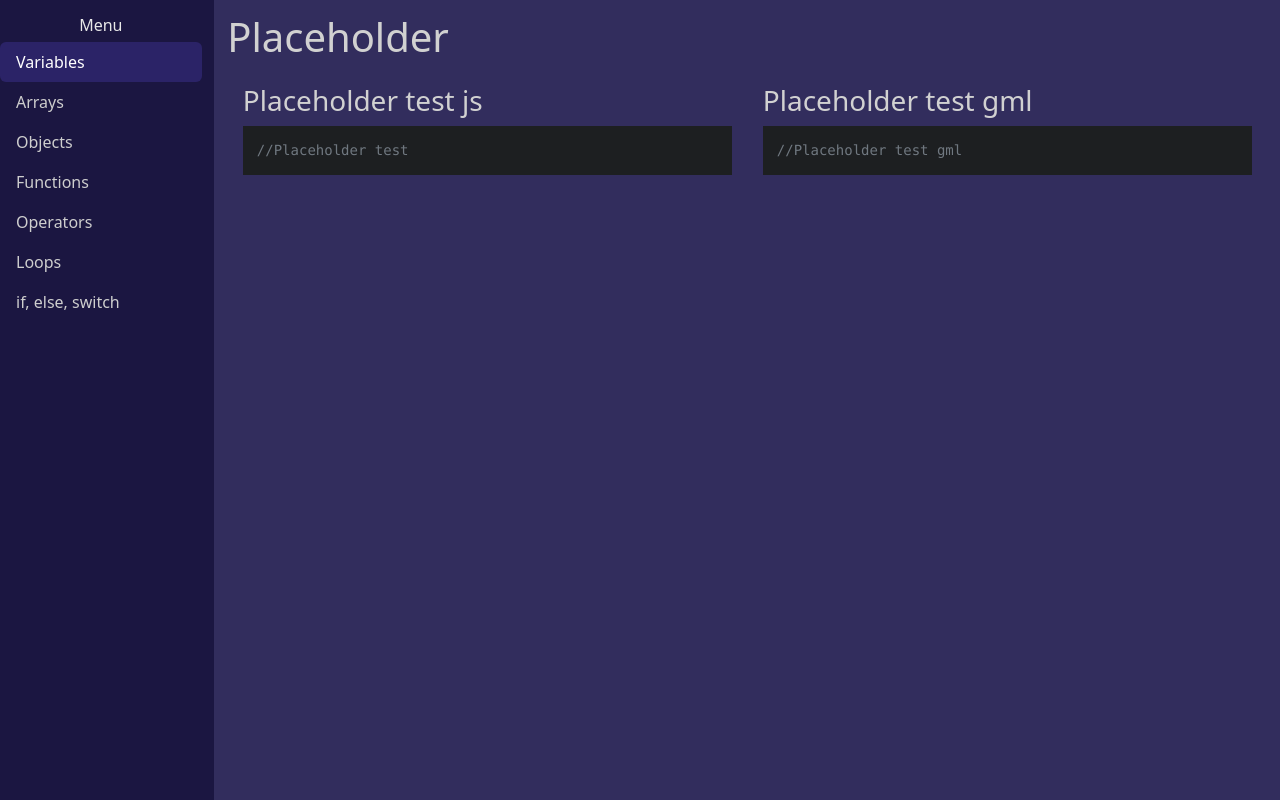
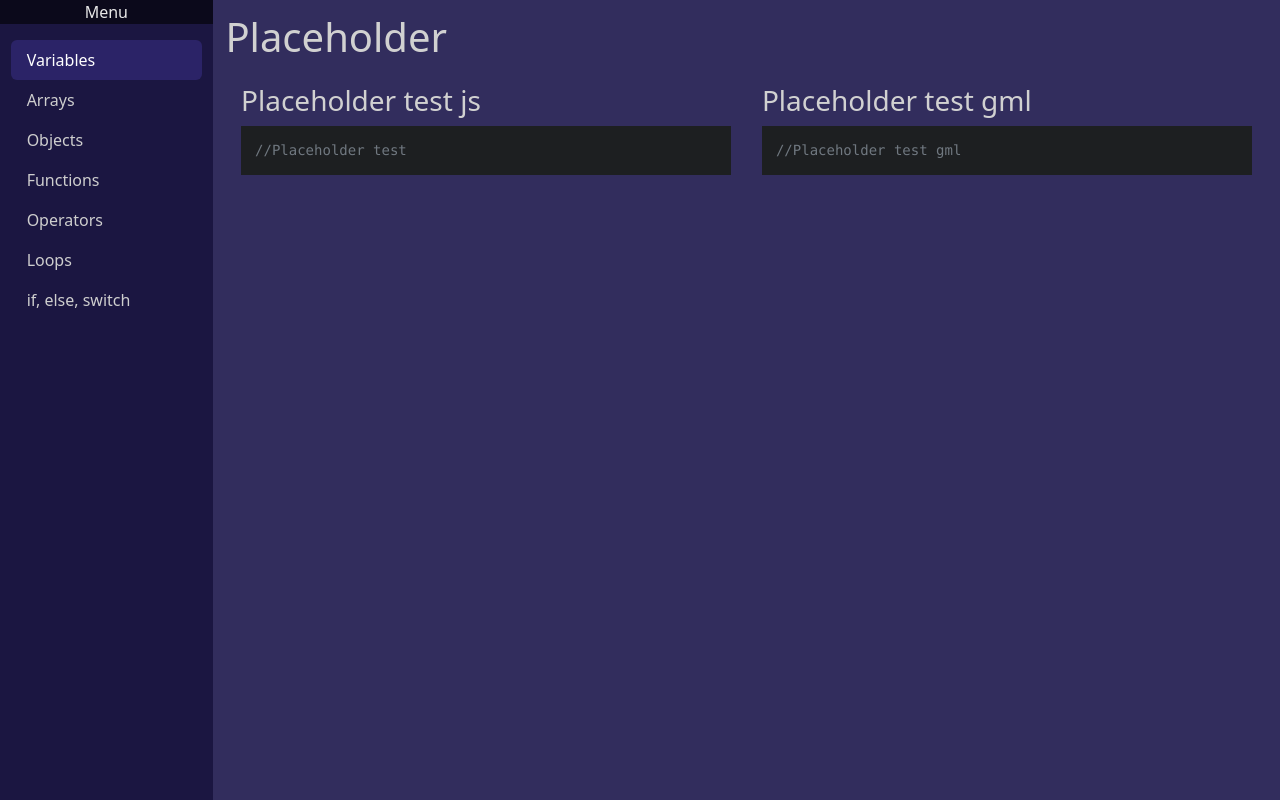
Before and after one commit to pasiastazebra/gml-cheatsheet, a React (Vite) app in the folder gml-cheatsheet/: page / in a window 1280 px wide. Built offline with nearby package versions, Linux system fonts and the light colour scheme.

Commit message:
navbar done

```diff
--- a/gml-cheatsheet/src/PageNavbar.tsx
+++ b/gml-cheatsheet/src/PageNavbar.tsx
@@ -37,6 +37,7 @@ function PageNavbar({ onNavClick }: any) {
       className="menu flex-column"
     >
       <p id="menuLabel">Menu</p>
+      <div className="nav-wrapper">
         <Nav.Link
           eventKey="variables"
           onClick={() => handleClick(variablesOption)}
@@ -51,6 +52,7 @@ function PageNavbar({ onNavClick }: any) {
         <Nav.Link eventKey="operators">Operators</Nav.Link>
         <Nav.Link eventKey="loops">Loops</Nav.Link>
         <Nav.Link eventKey="ifs">if, else, switch</Nav.Link>
+      </div>
     </Nav>
   );
 }
--- a/gml-cheatsheet/src/index.css
+++ b/gml-cheatsheet/src/index.css
@@ -1,8 +1,3 @@
 #App {
   display: flex;
 }
-
-#menuLabel {
-  text-align: center;
-  margin-bottom: 5px;
-}
--- a/gml-cheatsheet/src/navbar.css
+++ b/gml-cheatsheet/src/navbar.css
@@ -6,6 +6,8 @@
 
     color: #e8e8e8;
     font-weight: 500;
+
+    background-color: hsl(247, 49%, 7%);
 }
 
 .menu {
@@ -13,8 +15,10 @@
 
     height: 100vh;
     width: 20vw;
+}
 
-    padding: 1%;
+.nav-wrapper {
+    padding: 5%;
 }
 
 .nav-link {
```
Lines whose indentation alone changed are shown as unchanged.
